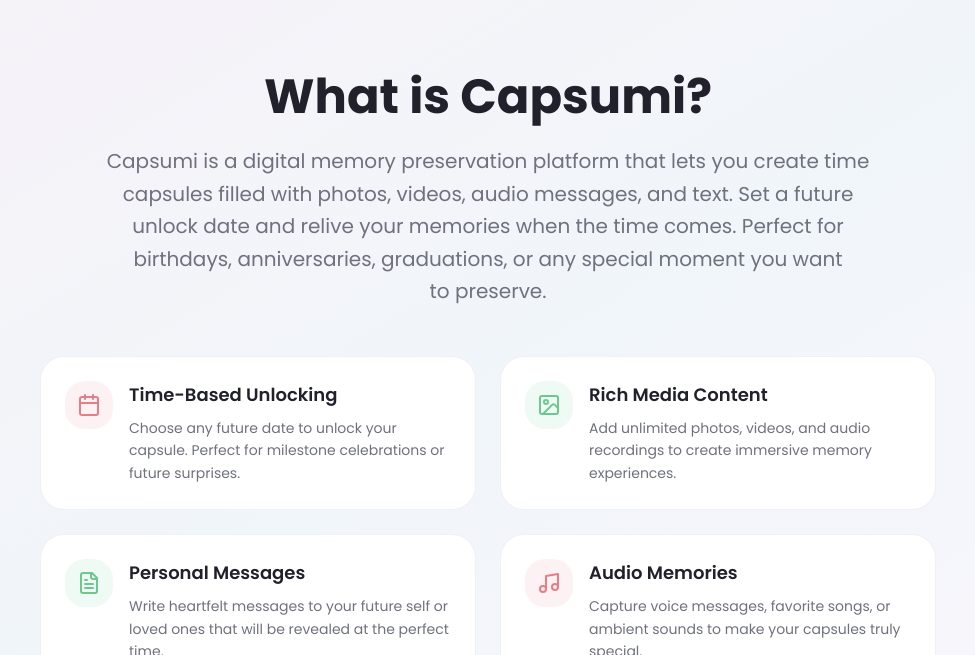
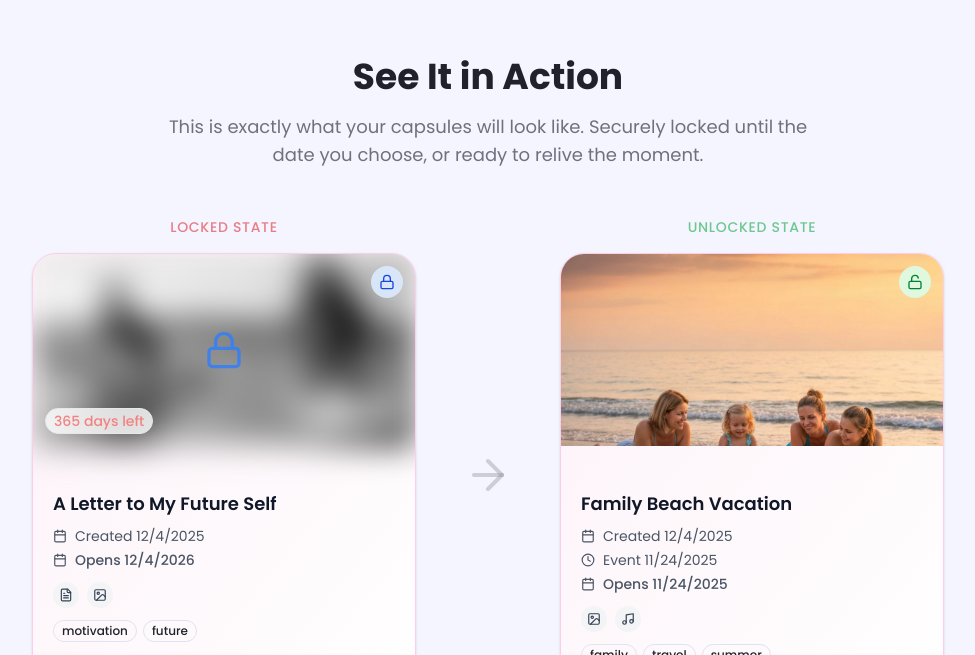
Before and after one commit to lowskydev/Capsumi, a Next.js app: page / in a window 1280 px wide. Shown: the part 805-1460 px from the top of the page, without its empty margins (152-1127 px from the left). Built offline with nearby package versions, Linux system fonts and the light colour scheme.

Commit message:
Problem 3: Add a demo capsule preview

```diff
--- a/app/page.tsx
+++ b/app/page.tsx
@@ -1,10 +1,22 @@
+"use client"
+
 import Link from "next/link"
 import Image from "next/image"
 import { Button } from "@/components/ui/button"
 import { Clock, Lock, Share2, Sparkles, ArrowRight, Check, ImageIcon, Music, FileText, Calendar } from "lucide-react"
 import Footer from "@/components/footer"
+import { CapsuleCard } from "@/components/capsule-card"
 
 export default function LandingPage() {
+  // Mock data for demonstration purposes
+  const demoLockedDate = new Date()
+  demoLockedDate.setDate(demoLockedDate.getDate() + 365) // 1 year from now
+
+  const demoUnlockedDate = new Date()
+  demoUnlockedDate.setDate(demoUnlockedDate.getDate() - 10) // 10 days ago
+
+  const demoCreatedDate = new Date()
+
   return (
     <div className="min-h-screen page-transition">
       {/* Navigation */}
@@ -55,6 +67,58 @@ export default function LandingPage() {
                 <ArrowRight className="ml-2 h-5 w-5" />
               </Link>
             </Button>
+          </div>
+        </div>
+      </section>
+
+      {/* NEW: Visual Example Section */}
+      <section className="px-4 py-16 bg-muted/30">
+        <div className="mx-auto max-w-6xl">
+          <div className="text-center mb-12">
+            <h2 className="text-3xl md:text-4xl font-bold mb-4">See It in Action</h2>
+            <p className="text-lg text-muted-foreground max-w-2xl mx-auto">
+              This is exactly what your capsules will look like. Securely locked until the date you choose, or ready to relive the moment.
+            </p>
+          </div>
+
+          <div className="flex flex-col md:flex-row justify-center items-center gap-8 md:gap-12">
+            {/* Example 1: Locked Capsule */}
+            <div className="w-full max-w-sm pointer-events-none select-none transform hover:scale-105 transition-transform duration-300">
+              <div className="text-center mb-4 text-sm font-medium text-primary uppercase tracking-wider">Locked State</div>
+              <CapsuleCard
+                id="demo-1"
+                title="A Letter to My Future Self"
+                description="Open this in one year to see how far you've come!"
+                unlockDate={demoLockedDate}
+                createdDate={demoCreatedDate}
+                isLocked={true}
+                previewImage="/kids-surfing-ocean.jpg"
+                contentTypes={['text', 'image']}
+                tags={['motivation', 'future']}
+              />
+            </div>
+
+            {/* Arrow for visual flow (optional) */}
+            <div className="hidden md:block text-muted-foreground/30">
+              <ArrowRight className="w-12 h-12" />
+            </div>
+
+            {/* Example 2: Unlocked Capsule */}
+            <div className="w-full max-w-sm pointer-events-none select-none transform hover:scale-105 transition-transform duration-300">
+              <div className="text-center mb-4 text-sm font-medium text-secondary uppercase tracking-wider">Unlocked State</div>
+              <CapsuleCard
+                id="demo-2"
+                title="Family Beach Vacation"
+                description="Best memories from our trip to the coast. The sunset was amazing!"
+                unlockDate={demoUnlockedDate}
+                createdDate={demoCreatedDate}
+                eventDate={demoUnlockedDate}
+                isLocked={false}
+                previewImage="/family-beach-sunset.jpg"
+                contentTypes={['image', 'audio']}
+                tags={['family', 'travel', 'summer']}
+              />
+            </div>
           </div>
         </div>
       </section>
```
